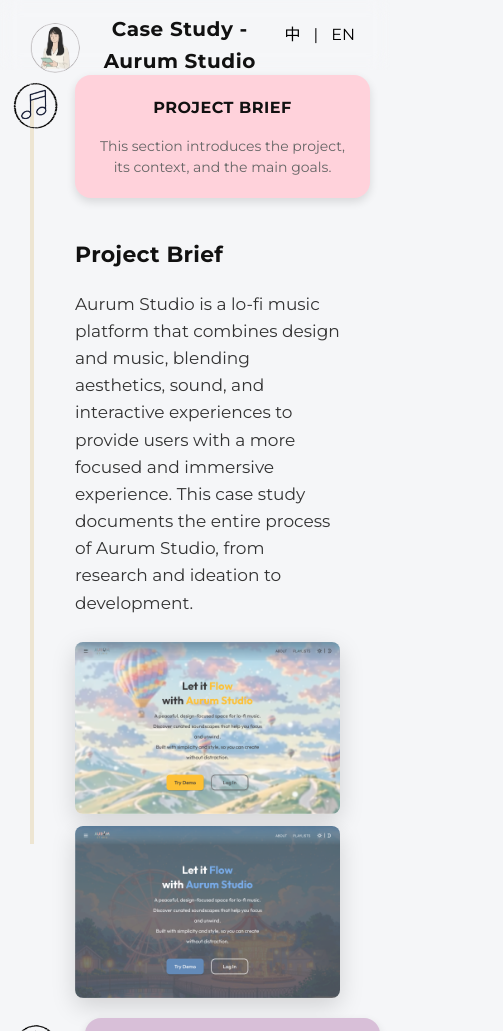
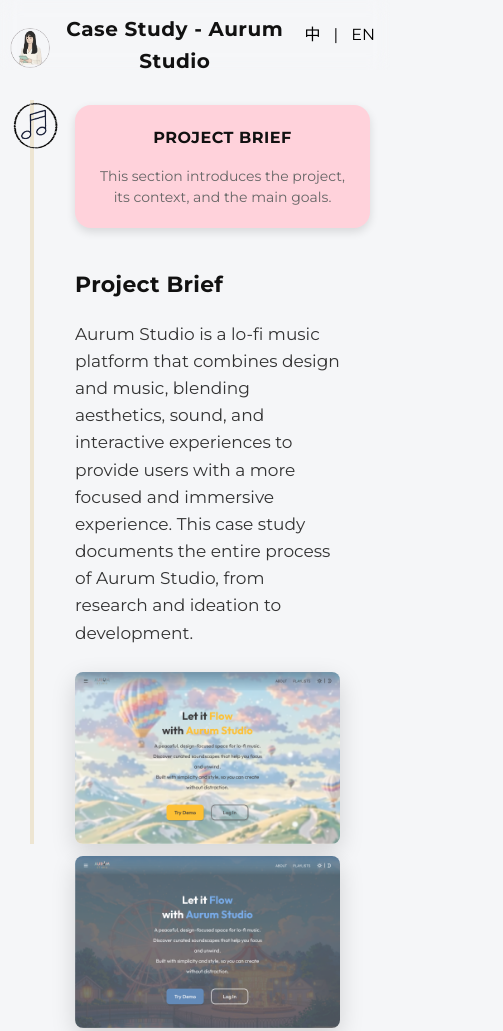
Before and after one commit to aurumslab/chenpinchun, a plain HTML site: page en/case-aurum.html in a window 390 px wide. Shown: the top 1031 px of the page, 503 px wide, since content can reach past the window. Drawn offline with nearby package versions, Linux system fonts and the light colour scheme; a web font is replaced by a local one.

Commit message:
update logo

```diff
--- a/en/case-aurum.css
+++ b/en/case-aurum.css
@@ -329,15 +329,20 @@
 /* Mobile Header Adjustments */
 @media (max-width: 768px) {
   .header-container {
-    padding: 0 20px;
+    padding: 10px 10px;
+  }
+
+  .header-logo {
+    width: 40px;
+    height: 40px;
   }
 
   .header-left {
-    margin-left: 10px; /* Move profile icon more to the left */
+    margin-left: 0; /* Move profile icon more to the left */
   }
 
   .header-right {
-    margin-right: 10px; /* Move language switch more to the right */
+    margin-right: 0; /* Move language switch more to the right */
   }
 }
 
@@ -358,6 +363,7 @@
     order: 1;
     width: 100%;
     max-width: 100%;
+    margin-top: 30px;
   }
 
   .right-column {
@@ -1064,12 +1070,21 @@
     font-size: 18px;
   }
 
+  .right-column-users {
+    max-width: 100%; /* Make right side content narrower */
+  }
+
   .right-column-users p {
     font-size: 14px;
   }
 
   .persona-card {
     padding: 20px;
+  }
+
+  .persona-cards {
+    flex-direction: column; /* Stack persona cards vertically on mobile */
+    gap: 20px; /* Reduce gap for mobile */
   }
 
   .persona-avatar {
@@ -2836,6 +2851,7 @@
 
   /* Move brief icon to center align with vertical line */
   .container::after {
+    top: 10px;
     left: -55px !important; /* Move brief icon to center align with vertical line */
   }
 
--- a/zh/case-aurum-zh.css
+++ b/zh/case-aurum-zh.css
@@ -331,11 +331,11 @@
   }
 
   .header-left {
-    margin-left: 10px; /* Move profile icon more to the left */
+    margin-left: 0px; /* Move profile icon more to the left */
   }
 
   .header-right {
-    margin-right: 10px; /* Move language switch more to the right */
+    margin-right: 0px; /* Move language switch more to the right */
   }
 }
 
@@ -356,6 +356,7 @@
     order: 1;
     width: 100%;
     max-width: 100%;
+    margin-top: 30px;
   }
 
   .right-column {
@@ -1070,6 +1071,11 @@
 
   .persona-card {
     padding: 20px;
+  }
+
+  .persona-cards {
+    flex-direction: column; /* Stack persona cards vertically on mobile */
+    gap: 20px; /* Reduce gap for mobile */
   }
 
   .persona-avatar {
@@ -2745,6 +2751,7 @@
 
   /* Move brief icon to center align with vertical line */
   .container::after {
+    top: 10px;
     left: -55px !important; /* Move brief icon to center align with vertical line */
   }
 
```
